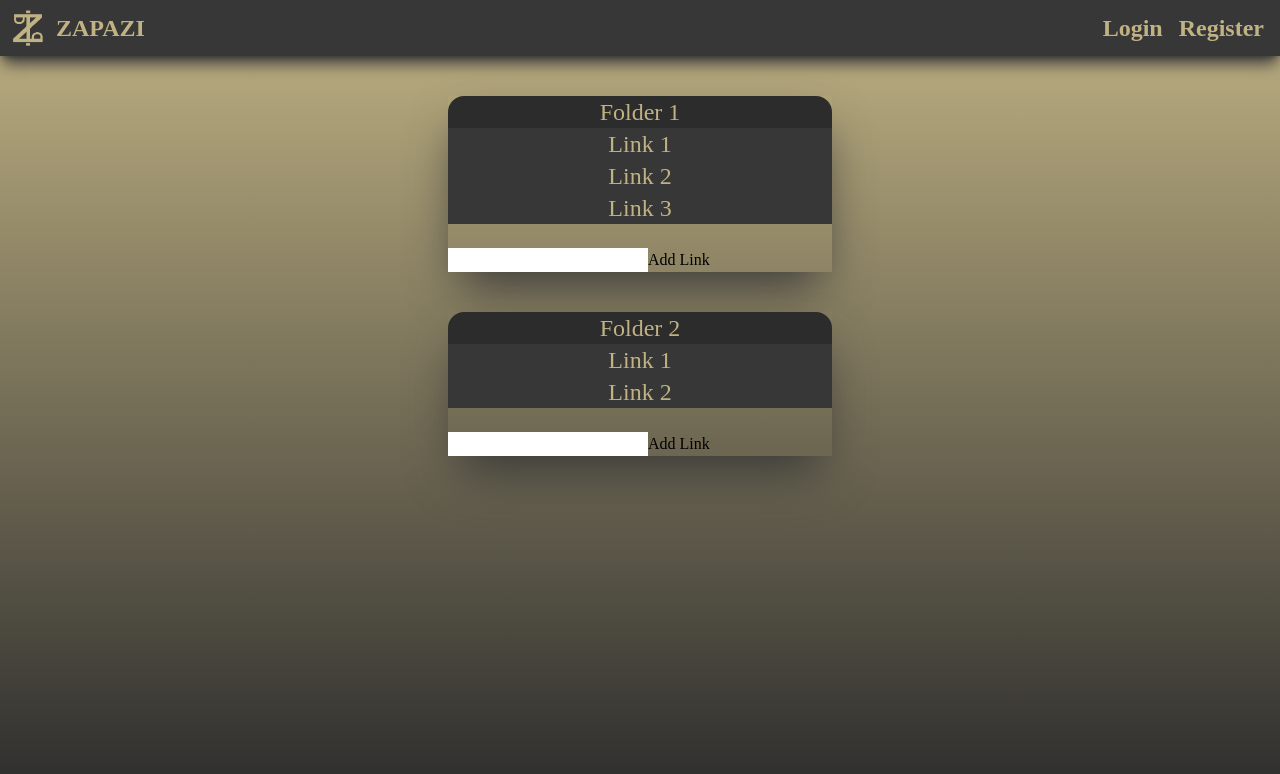
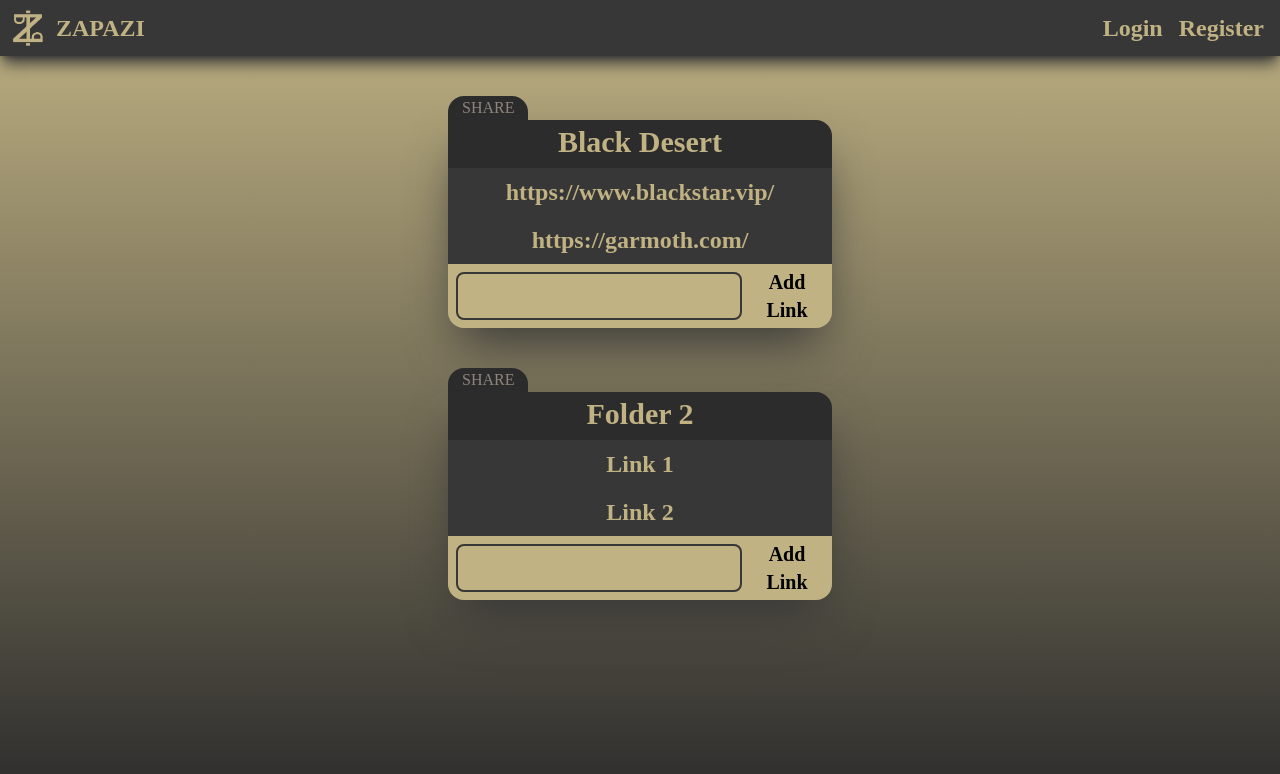
Before and after one commit to BDDoylan/zapazi, a React (Create React App) app: page /main in a window 1280 px wide. Shown: the top 774 px of the page. Built offline with nearby package versions, Linux system fonts and the light colour scheme; a web font is replaced by a local one.

Commit message:
+ Refining the folder visual and functionality. Truncating long links, and making them interactable.

```diff
--- a/src/components/Folder.tsx
+++ b/src/components/Folder.tsx
@@ -12,34 +12,45 @@
 	const [link, setLink] = useState("");
 	const dispatch = useDispatch();
 
+	const handleSubmit = (event: any) => {
+		event.preventDefault();
+		dispatch(addLink({ id: id, link: link }));
+		setLink("");
+	};
+
 	return (
-		<div className="mx-auto w-96 mt-10 shadow-2xl shadow-primary-500">
-			<div className="bg-primary-600 rounded-t-2xl">
-				<h1 className="text-center text-quaternary-500 text-2xl">{name}</h1>
+		<div className="mx-auto w-96 mt-10">
+			<div className="bg-primary-600 w-20 rounded-t-2xl text-tertiary-600">
+				<button className="animate-pulse ml-3.5">SHARE</button>
 			</div>
 
-			{links.map(function (linkName, index) {
-				return (
-					<div key={index} className="bg-primary-500">
-						<h1 className="text-center text-quaternary-500 text-2xl">{linkName}</h1>
-					</div>
-				);
-			})}
+			<div className="shadow-2xl shadow-primary-500 rounded-2xl">
+				<div className="bg-primary-600 rounded-tr-2xl">
+					<h1 className="text-center text-quaternary-500 text-3xl h-12 p-1 font-bold">{name}</h1>
+				</div>
 
-			{/* <button onClick={() => dispatch(addFolder({ id: 3, name: "folder 3", links: ["link 1"] }))}>
-				Add Folder
-			</button> */}
+				{links.map(function (linkName, index) {
+					return (
+						<div key={index} className="bg-primary-500 p-2 text-center">
+							<a href={linkName}>
+								<h1 className="truncate mx-4 text-quaternary-500 text-2xl font-bold">{linkName}</h1>
+							</a>
+						</div>
+					);
+				})}
 
-			<br></br>
-			<form
-				onSubmit={(event) => {
-					event.preventDefault();
-					dispatch(addLink({ id: id, link: link }));
-				}}
-			>
-				<input type="text" onChange={(event) => setLink(event.target.value)} />
-				<button type="submit">Add Link</button>
-			</form>
+				<form className="flex bg-quaternary-500 rounded-b-2xl" onSubmit={handleSubmit}>
+					<input
+						type="text"
+						value={link}
+						onChange={(event) => setLink(event.target.value)}
+						className="flex-auto border-2 border-primary-500 bg-quaternary-500 rounded-lg p-2 m-2 outline-none text-xl font-bold"
+					/>
+					<button type="submit" className="flex-auto mr-2 text-xl font-bold">
+						Add Link
+					</button>
+				</form>
+			</div>
 		</div>
 	);
 };
--- a/src/pages/MainPage.tsx
+++ b/src/pages/MainPage.tsx
@@ -4,13 +4,13 @@
 import { useSelector } from "react-redux";
 
 const MainPage = () => {
-	const folder = useSelector((state: RootState) => state.folderSlice.folder);
+	const folders = useSelector((state: RootState) => state.folderSlice.folders);
 
 	return (
 		<div className="h-screen bg-gradient-to-b from-quaternary-500 to-primary-600">
 			<Header />
 
-			{folder.map(function (folder, index) {
+			{folders.map(function (folder, index) {
 				return <Folder key={index} {...folder} />;
 			})}
 		</div>
--- a/src/redux/slices/folderSlice.ts
+++ b/src/redux/slices/folderSlice.ts
@@ -8,11 +8,11 @@
 }
 
 const initialState = {
-	folder: [
+	folders: [
 		{
 			id: 0,
-			name: "Folder 1",
-			links: ["Link 1", "Link 2", "Link 3"],
+			name: "Black Desert",
+			links: ["https://www.blackstar.vip/", "https://garmoth.com/"],
 		},
 		{
 			id: 1,
@@ -27,10 +27,10 @@
 	initialState,
 	reducers: {
 		addFolder: (state, action: PayloadAction<FolderData>) => {
-			state.folder = [...state.folder, action.payload];
+			state.folders = [...state.folders, action.payload];
 		},
 		addLink: (state, action: PayloadAction<{id: number, link: string}>) => {
-			state.folder[action.payload.id].links.push(action.payload.link);
+			state.folders[action.payload.id].links.push(action.payload.link);
 		},
 	},
 });
```
